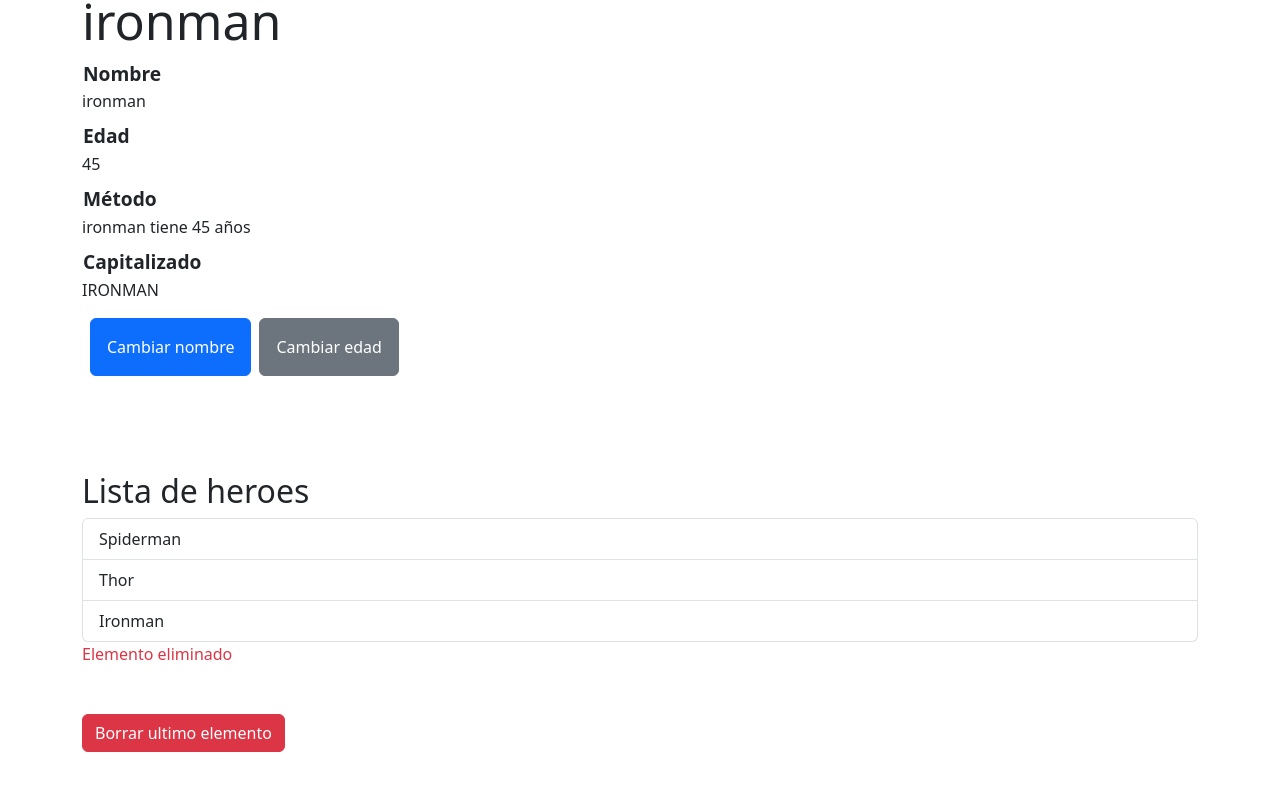
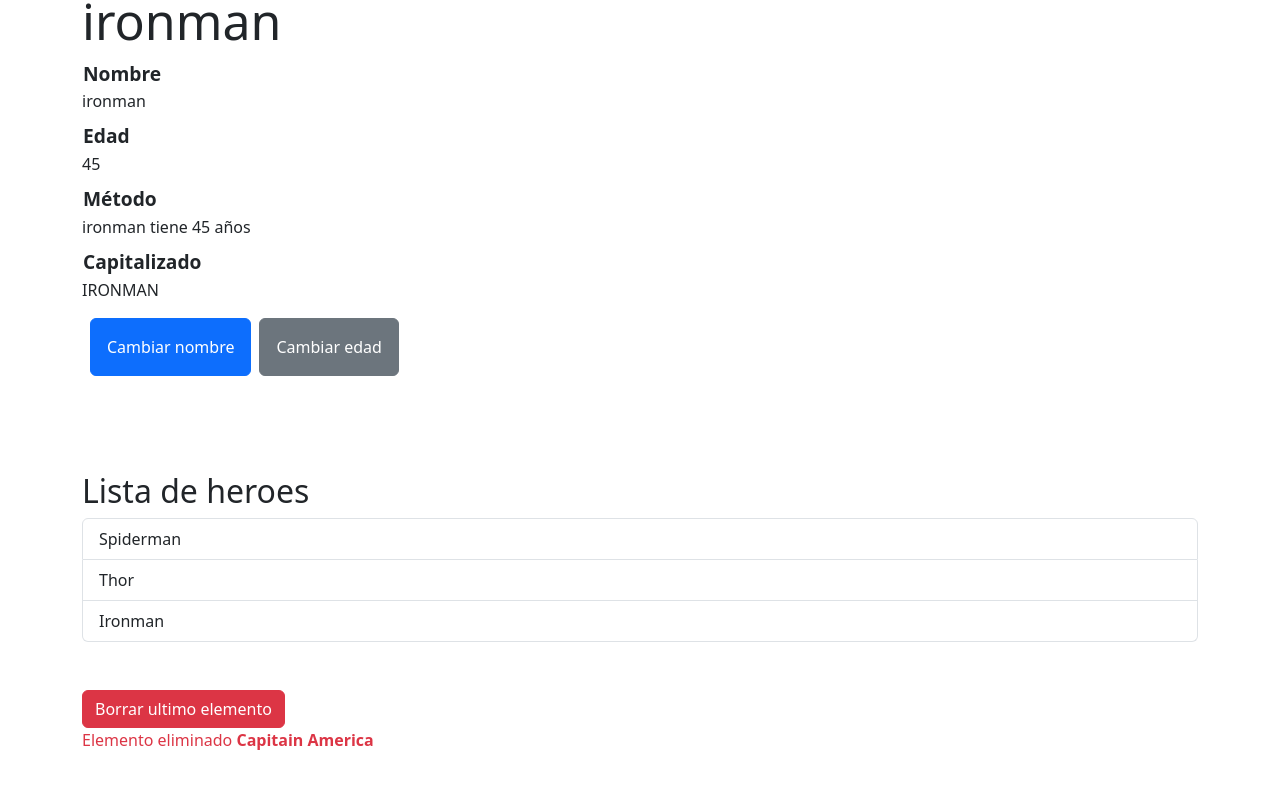
Before and after one commit to franciscosantiagoc/AngularProjectBases, an Angular app: page / in a window 1280 px wide. Both pictures are taken after a click on the button "Borrar ultimo elemento". Shown: the part 75-865 px from the top of the page. Built offline with nearby package versions, Linux system fonts and the light colour scheme.

Commit message:
Uso de la directiva ngif else del ng-template

```diff
--- a/src/app/components/heroes/list/list.component.html
+++ b/src/app/components/heroes/list/list.component.html
@@ -3,6 +3,14 @@
   <ul class="list-group">
     <li *ngFor="let item of heroNames" class="list-group-item">{{item}}</li>
   </ul>
-  <span *ngIf="displayAlert" class="text-danger d-block">Elemento eliminado</span>
-  <button class="btn btn-danger mt-5" (click)="deleteLastItem()">Borrar ultimo elemento</button>
+
+  <button *ngIf="heroNames.length > 0" class="btn btn-danger mt-5" (click)="deleteLastItem()">Borrar ultimo elemento</button>
+  <div>
+
+    <span *ngIf="heroDeleted; else nothingWasDeleted" class="text-danger d-block">Elemento eliminado <b>{{heroDeleted}}</b></span>
+    <ng-template #nothingWasDeleted>
+      <span  class="text-success">No he borrado nada</span>
+    </ng-template>
+
+  </div>
 </div>
--- a/src/app/components/heroes/list/list.component.ts
+++ b/src/app/components/heroes/list/list.component.ts
@@ -9,12 +9,11 @@ export class ListComponent {
   public heroNames: string[] = [
     'Spiderman', 'Thor', 'Ironman', 'Capitain America'
   ];
-
-  public displayAlert = false;
+  public heroDeleted: string | undefined = '';
 
 
   deleteLastItem (): void{
-    this.heroNames.pop();
-    this.displayAlert = true;
+    let hero = this.heroNames.pop();
+    this.heroDeleted = hero;
   }
 }
```
